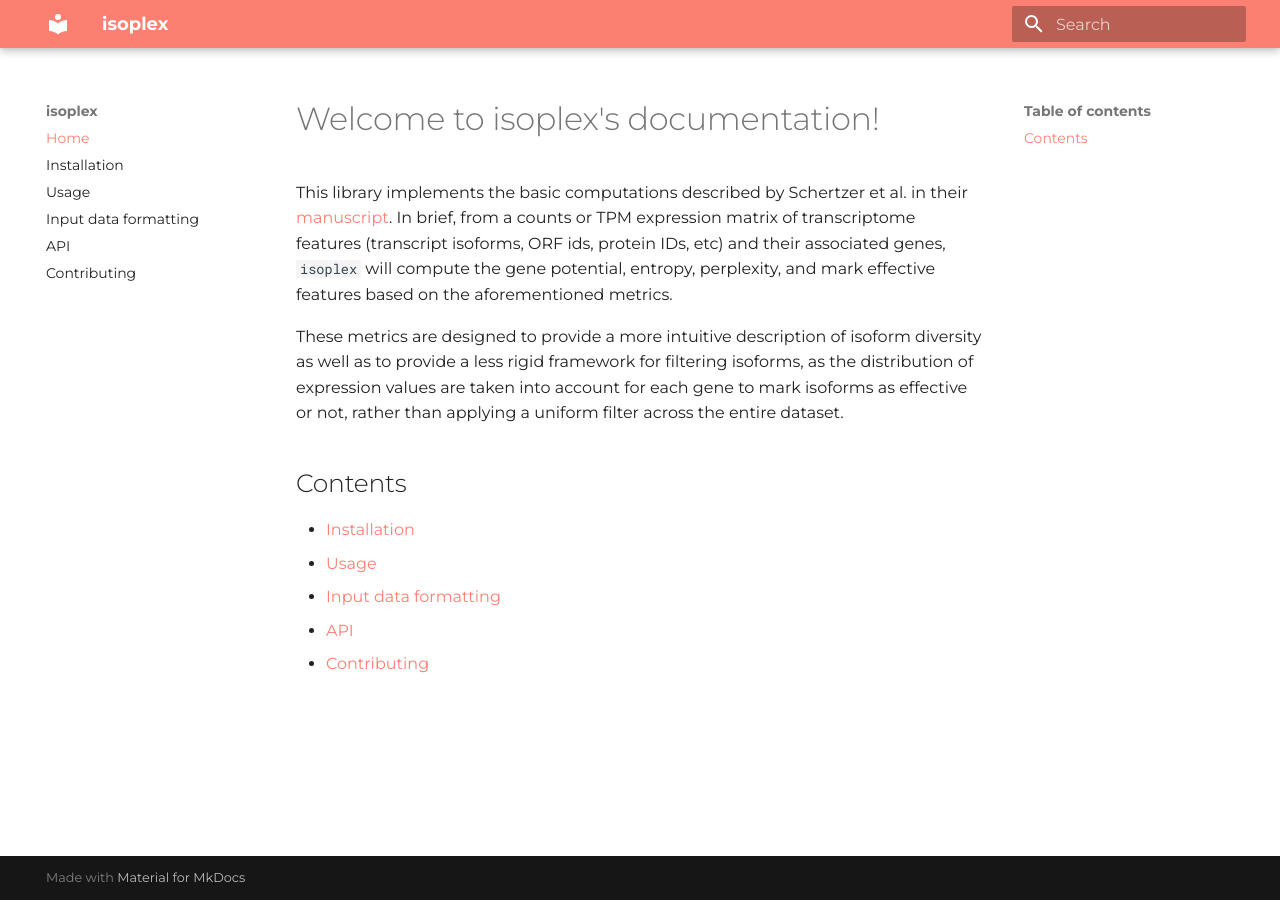
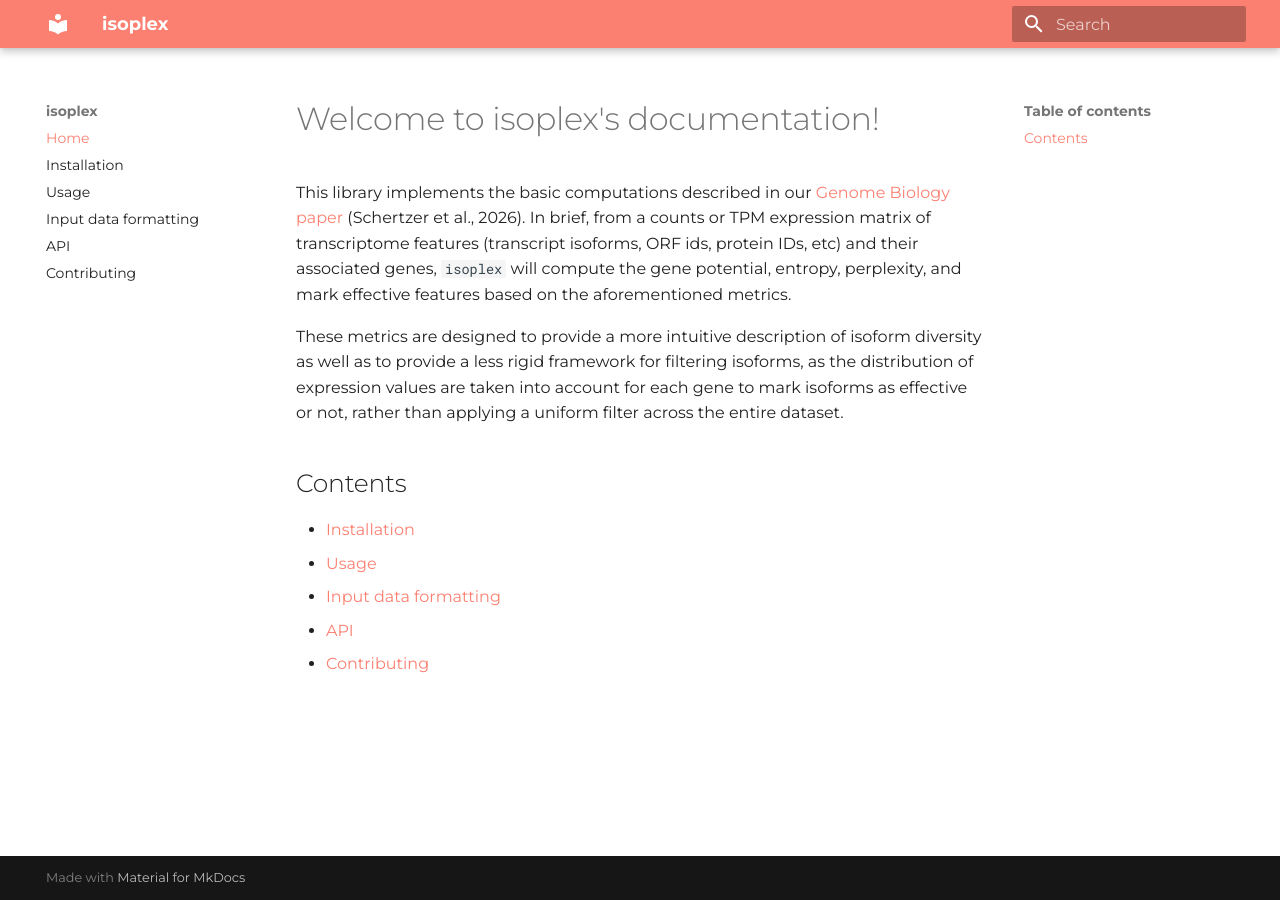
Before and after one commit to fairliereese/isoplex, an MkDocs documentation site: the page built from docs/index.md, in a window 1280 px wide. Built offline with MkDocs 1.6.1 and Material for MkDocs 9.7.7, drawn with Linux system fonts in a browser that asks for light colours.

Commit message:
docs: update docs homepage with Genome Biology publication

```diff
--- a/docs/index.md
+++ b/docs/index.md
@@ -1,6 +1,6 @@
 # Welcome to isoplex's documentation!
 
-This library implements the basic computations described by Schertzer et al. in their [manuscript](https://www.biorxiv.org/content/10.1101/2025.07.02.662769v1). In brief, from a counts or TPM expression matrix of transcriptome features (transcript isoforms, ORF ids, protein IDs, etc) and their associated genes, `isoplex` will compute the gene potential, entropy, perplexity, and mark effective features based on the aforementioned metrics.
+This library implements the basic computations described in our [Genome Biology paper](https://doi.org/10.1186/s13059-026-04260-2) (Schertzer et al., 2026). In brief, from a counts or TPM expression matrix of transcriptome features (transcript isoforms, ORF ids, protein IDs, etc) and their associated genes, `isoplex` will compute the gene potential, entropy, perplexity, and mark effective features based on the aforementioned metrics.
 
 These metrics are designed to provide a more intuitive description of isoform diversity as well as to provide a less rigid framework for filtering isoforms, as the distribution of expression values are taken into account for each gene to mark isoforms as effective or not, rather than applying a uniform filter across the entire dataset.
 
```
